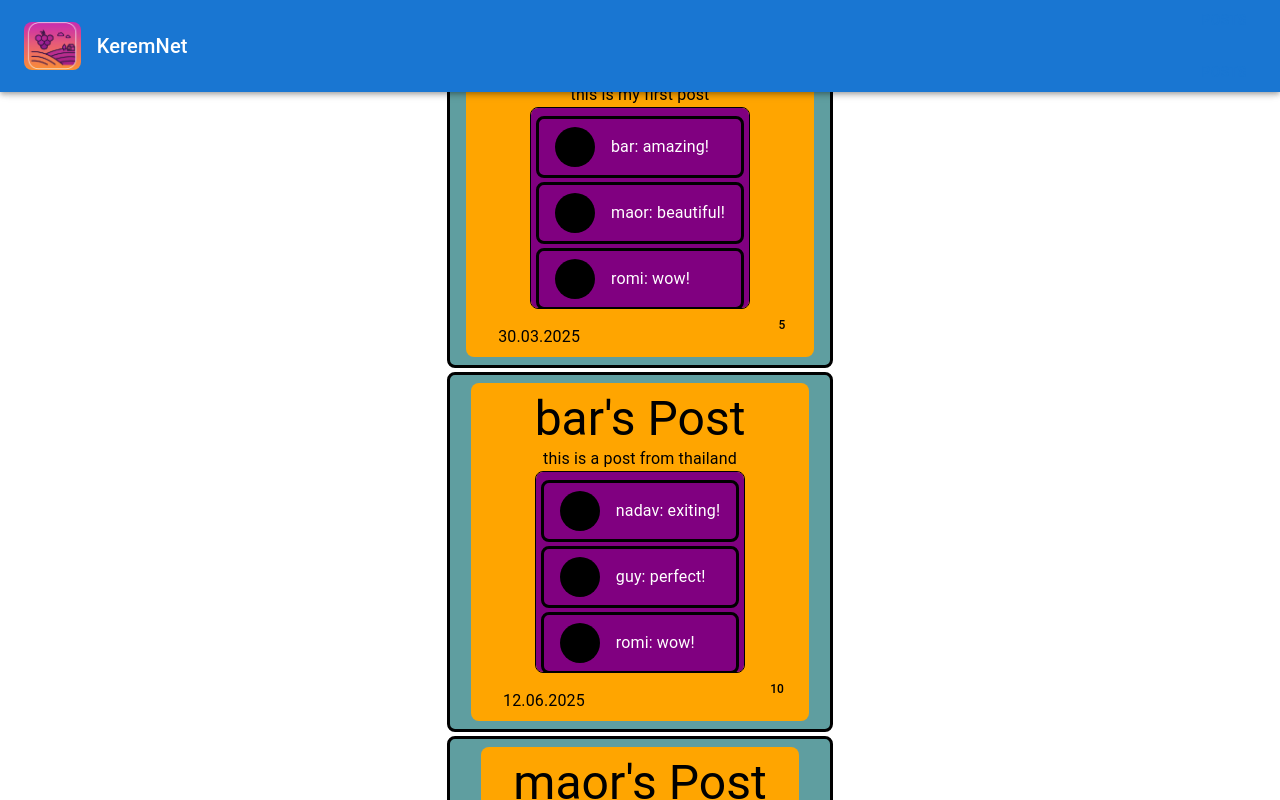
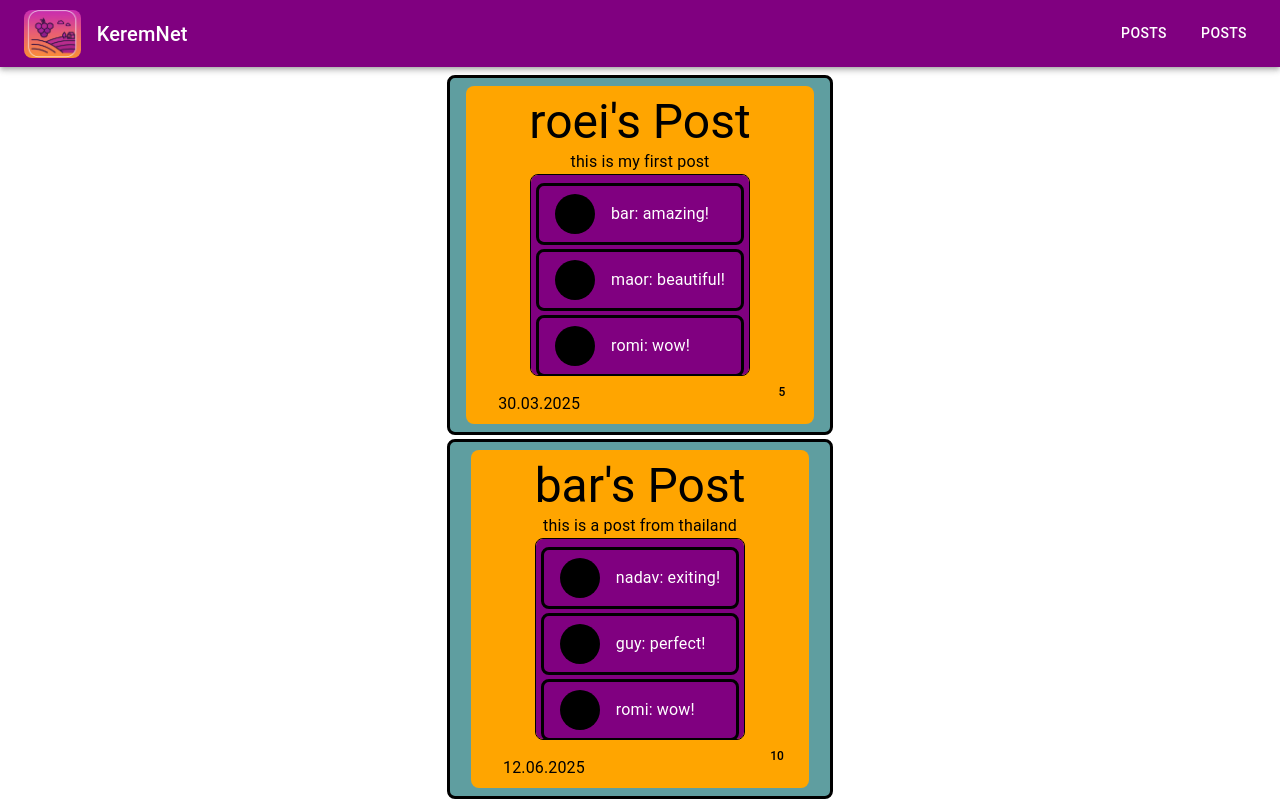
Before and after one commit to RoeiBason/KeremNet, a React (Create React App) app in the folder my-app/: page / in a window 1280 px wide. Shown: the top 800 px of the page. Built offline with nearby package versions, Linux system fonts and the light colour scheme; data requests are answered from the project's data file; some icons are missing.

Commit message:
fixed all problems with style in NavBar

```diff
--- a/my-app/src/Features/ApplicationLayout/NavBar.css
+++ b/my-app/src/Features/ApplicationLayout/NavBar.css
@@ -1,11 +1,5 @@
-.navBarPageHeader {
-  /* position: static; */
-  background: purple;
-}
-
 .toolBar {
   display: flex;
-  align-items: center;
   padding: 0.1rem 2rem 0.1rem 2rem;
 }
 
@@ -17,18 +11,6 @@
 }
 
 
-.appTitle {
-  flex-grow: 1 ;
-}
-
-
 .navStack {
-  display: flex;
-  flex-direction: row ;
   gap: 1rem;
 }
-
-
-.navButton {
-  color: white ;
-}
--- a/my-app/src/Features/ApplicationLayout/NavBar.tsx
+++ b/my-app/src/Features/ApplicationLayout/NavBar.tsx
@@ -1,19 +1,19 @@
 import './NavBar.css'
 import React, { FC } from "react";
-import { AppBar, Toolbar,  Typography, Box, Stack, Button } from "@mui/material";
+import { AppBar, Toolbar, Typography, Box, Stack, Button } from "@mui/material";
 import KeremNetLogo from './KeremNetLogo.png'
 
 const NavBar: FC = () => {
   return (
-    <AppBar className='navBarPageHeader'>
+    <AppBar sx={{ bgcolor: '#800080', position: 'static' }}>
       <Toolbar className='toolBar'>
         <Box className='logo' component="img" alt="KeremNet Logo" src={KeremNetLogo} />
-        <Typography className='appTitle' variant="h6" component="div" >
+        <Typography variant="h6" component="div" flexGrow={1} >
           KeremNet
         </Typography>
-        <Stack className='navStack'>
-          <Button className='navButton'>Posts</Button>
-          <Button className='navButton'>Posts</Button>
+        <Stack className='navStack' flexDirection={'row'}>
+          <Button sx={{ color: '#FFFFFF' }} >Posts</Button>
+          <Button sx={{ color: '#FFFFFF' }}>Posts</Button>
         </Stack>
       </Toolbar>
     </AppBar>
```
